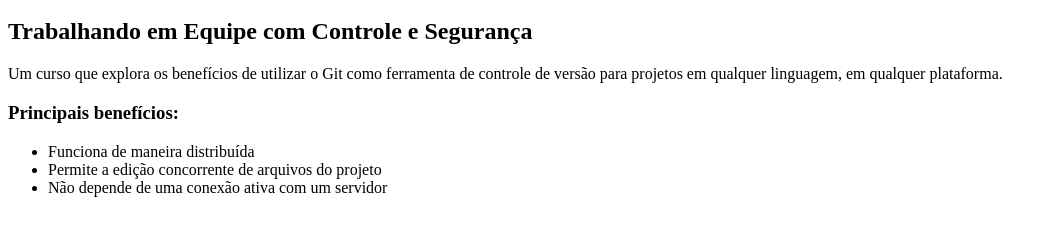
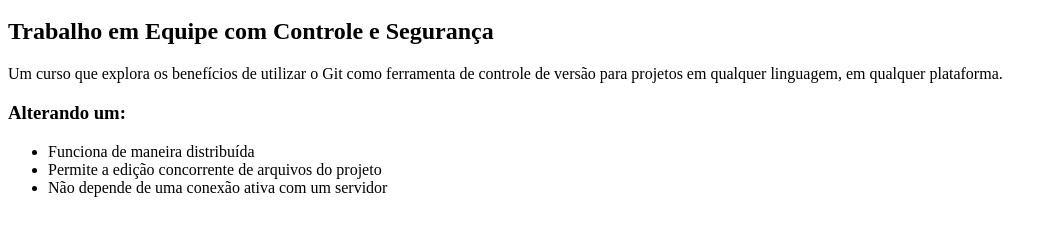
Before and after one commit to HelenilsonMS/curso-git, a plain HTML site: page index.html in a window 1280 px wide. Shown: the part 48-284 px from the top of the page, without its empty margins (0-1057 px from the left). Drawn offline with Linux system fonts and the light colour scheme.

Commit message:
Teste um

```diff
--- a/index.html
+++ b/index.html
@@ -3,11 +3,11 @@
     </head>
     <body>
         <h1>Git</h1>
-        <h2>Trabalhando em Equipe com Controle e Segurança</h2>
+        <h2>Trabalho em Equipe com Controle e Segurança</h2>
 
         <p>Um curso que explora os benefícios de utilizar o Git como ferramenta de controle de versão para projetos em qualquer linguagem, em qualquer plataforma.</p>
 
-        <h3>Principais benefícios:</h3>
+        <h3>Alterando um:</h3>
         <ul>
             <li>Funciona de maneira distribuída</li>
             <li>Permite a edição concorrente de arquivos do projeto</li>
```
